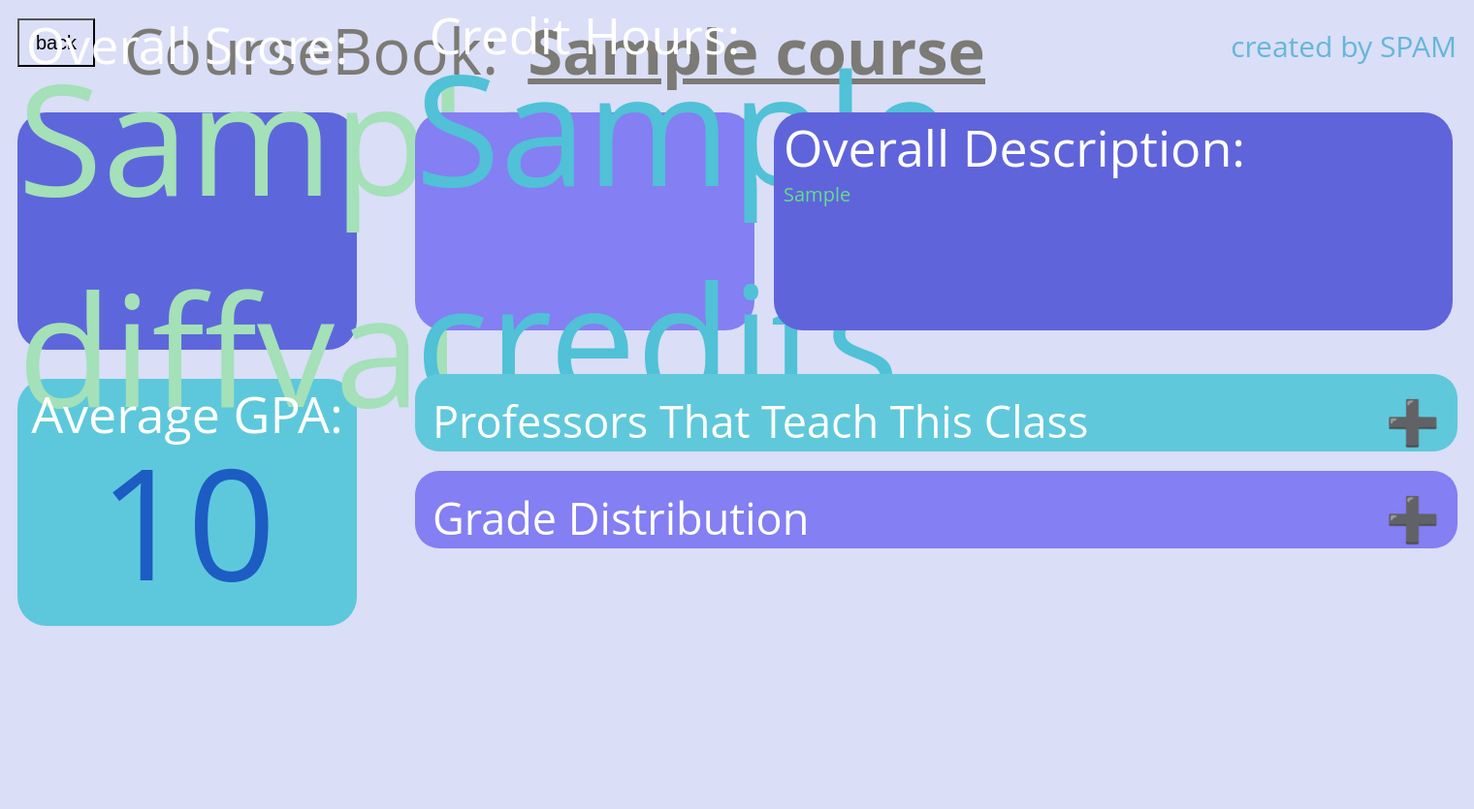
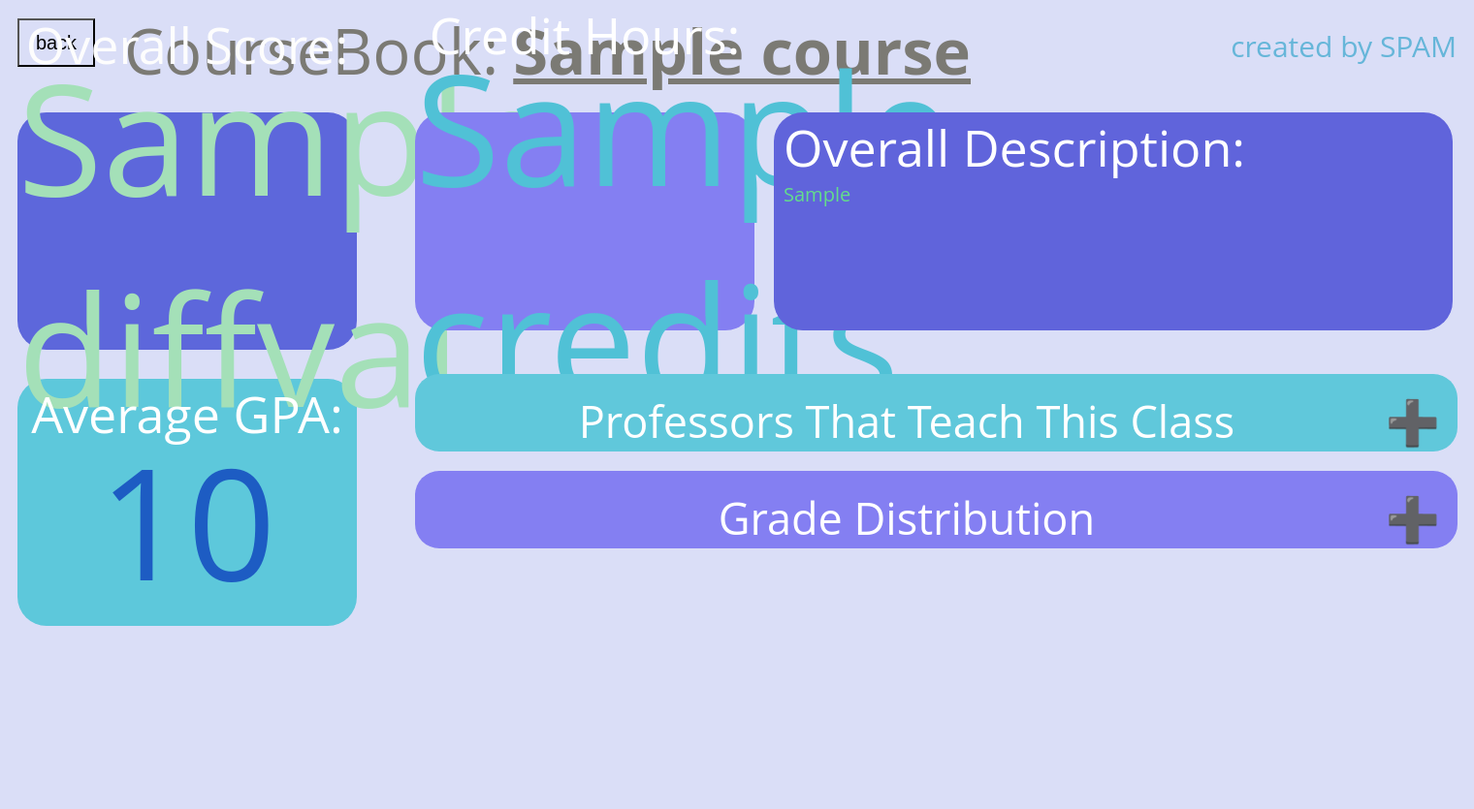
Before and after one commit to shaashwat/Coursebook, a Django app: template templates/CoursePage.html in a window 1520 px wide. Shown: the top 835 px of the page at 97% size. Run offline with Django 3.2, Linux system fonts and the light colour scheme; the template is opened without the code that fills it: most values are stand-ins (such as "Sample title", 1, 10 or a date in 2020); parts of the project's set-up code (start-up, migrations or seed data) failed here and were passed over; some libraries are stand-ins or nearby versions.

Commit message:
added grades distribution

```diff
--- a/static/CoursePage.css
+++ b/static/CoursePage.css
@@ -19,7 +19,7 @@
     color: #7B7A74;
     font-size: 65px;
     font-family: 'Open Sans', sans-serif;
-    margin-left: 30px;
+    margin-left: 15px;
     text-decoration: underline;
     font-weight: bold;
 }
@@ -171,7 +171,7 @@
     width: 1075px;
     height: 80px;
     margin-top: 45px;
-    text-align: left;
+    text-align: center;
     outline: none;
     font-size: 40px;
     padding: 18px;
@@ -186,6 +186,7 @@
     font-weight: bold;
     float: right;
     margin-left: 5px;
+    text-align: center;
 }
 .active {
     border-radius: 25px 25px 0px 0px;
@@ -237,7 +238,7 @@ tr {
     width: 1075px;
     height: 80px;
     margin-top: 20px;
-    text-align: left;
+    text-align: center;
     outline: none;
     font-size: 40px;
     padding: 18px;
@@ -252,6 +253,7 @@ tr {
     font-weight: bold;
     float: right;
     margin-left: 5px;
+    text-align: center;
 }
 .active2 {
     border-radius: 25px 25px 0px 0px;
--- a/templates/CoursePage.html
+++ b/templates/CoursePage.html
@@ -66,10 +66,10 @@
                     <div class="content">
                             <table class="background-overall-prof">
                                     <tr>
-                                        <th class="overall-prof-h">Professor Name:</th>
-                                        <th class="overall-prof-h">Average GPA:</th>
-                                        <th class="overall-prof-h">Sentiment Rating:</th>
-                                        <th class="overall-prof-h">Score:</th>
+                                        <th class="overall-prof-h"><u>Professor Name:</u></th>
+                                        <th class="overall-prof-h"><u>Average GPA:</u></th>
+                                        <th class="overall-prof-h"><u>Sentiment Rating:</u></th>
+                                        <th class="overall-prof-h"><u>Score:</u></th>
                                     </tr>
                                     <tr>
                                         <th class="overall-prof-h">{{b0}}</th>
@@ -103,44 +103,49 @@
                         <div class="content">
                                 <table class="background-grade-distribution">
                                         <tr>
-                                            <th class="overall-grade-f">Professor Name:</th>
-                                            <th class="overall-grade-f">A (%):</th>
-                                            <th class="overall-grade-f">B (%):</th>
-                                            <th class="overall-grade-f">C (%):</th>
-                                            <th class="overall-grade-f">D (%):</th>
-                                            <th class="overall-grade-f">F (%):</th>
+                                            <th class="overall-grade-f"><u>Professor Name:</u></th>
+                                            <th class="overall-grade-f"><u>A (%):</u></th>
+                                            <th class="overall-grade-f"><u>B (%):</u></th>
+                                            <th class="overall-grade-f"><u>C (%):</u></th>
+                                            <th class="overall-grade-f"><u>D (%):</u></th>
+                                            <th class="overall-grade-f"><u>F (%):</u></th>
+                                            <th class="overall-grade-f"><u>W (%):</u></th>
                                         </tr>
                                         <tr>
-                                            <th class="overall-grade-f">Prof1</td>
-                                            <td class="overall-grade-d">Smith</td>
-                                            <td class="overall-grade-d">50</td>
-                                            <td class="overall-grade-d">50</td>
-                                            <td class="overall-grade-d">94</td>
-                                            <td class="overall-grade-d">94</td>
+                                            <th class="overall-grade-f">{{b0}}</th>
+                                            <td class="overall-grade-d">{{ap0}}</td>
+                                            <td class="overall-grade-d">{{bp0}}</td>
+                                            <td class="overall-grade-d">{{cp0}}</td>
+                                            <td class="overall-grade-d">{{dp0}}</td>
+                                            <td class="overall-grade-d">{{fp0}}</td>
+                                            <td class="overall-grade-d">{{wp0}}</td>
                                         </tr>
                                         <tr>
-                                            <th class="overall-grade-f">Prof2</td>
-                                            <td class="overall-grade-d">Jackson</td>
-                                            <td class="overall-grade-d">94</td>
-                                            <td class="overall-grade-d">94</td>
-                                            <td class="overall-grade-d">94</td>
-                                            <td class="overall-grade-d">94</td>
+                                            <th class="overall-grade-f">{{b1}}</th>
+                                            <td class="overall-grade-d">{{ap1}}</td>
+                                            <td class="overall-grade-d">{{bp1}}</td>
+                                            <td class="overall-grade-d">{{cp1}}</td>
+                                            <td class="overall-grade-d">{{dp1}}</td>
+                                            <td class="overall-grade-d">{{fp1}}</td>
+                                            <td class="overall-grade-d">{{wp1}}</td>
                                         </tr>
                                         <tr>
-                                            <th class="overall-grade-f">Prof3</td>
-                                            <td class="overall-grade-d">Jackson</td>
-                                            <td class="overall-grade-d">94</td>
-                                            <td class="overall-grade-d">94</td>
-                                            <td class="overall-grade-d">94</td>
-                                            <td class="overall-grade-d">94</td>
+                                            <th class="overall-grade-f">{{b2}}</th>
+                                            <td class="overall-grade-d">{{ap2}}</td>
+                                            <td class="overall-grade-d">{{bp2}}</td>
+                                            <td class="overall-grade-d">{{cp2}}</td>
+                                            <td class="overall-grade-d">{{dp2}}</td>
+                                            <td class="overall-grade-d">{{fp2}}</td>
+                                            <td class="overall-grade-d">{{wp2}}</td>
                                         </tr>
                                         <tr>
-                                            <th class="overall-grade-f">Prof4</td>
-                                            <td class="overall-grade-d">Jackson</td>
-                                            <td class="overall-grade-d">94</td>
-                                            <td class="overall-grade-d">94</td>
-                                            <td class="overall-grade-d">95r</td>
-                                            <td class="overall-grade-d">94</td>
+                                            <th class="overall-grade-f">{{b3}}</th>
+                                            <td class="overall-grade-d">{{ap3}}</td>
+                                            <td class="overall-grade-d">{{bp3}}</td>
+                                            <td class="overall-grade-d">{{cp3}}</td>
+                                            <td class="overall-grade-d">{{dp3}}</td>
+                                            <td class="overall-grade-d">{{fp3}}</td>
+                                            <td class="overall-grade-d">{{wp3}}</td>
                                         </tr>
                                 </table>
                         </div>
--- a/templates/HomePage.html
+++ b/templates/HomePage.html
@@ -17,6 +17,10 @@
         <div class="wrapper">
             <div class="box box1">
                 <div id="Search" class="tabcontent">
+                    <script>
+                        alert("Course Submitted! Feel free to browse the tabs on the right!");
+                        document.getElementById("p").style.visibility = "visible";
+                    </script>
                     <form method="POST" action="" style= text-align:center;>
                         {% csrf_token %}
                         {{ form.as_p }}
--- a/untitled1/ratemyprof.py
+++ b/untitled1/ratemyprof.py
@@ -8,7 +8,6 @@ from .rmp.RMPClass import RateMyProfScraper
 
 #cwd = os.getcwd()
 GeorgiaTech = RateMyProfScraper(361)
-print('setup complete')
 def setupRMP():
     print('reached')
     return None
```
Also changed, not shown: untitled1/critique.py (+8 -8 lines), untitled1/views.py (+45 -20 lines).
